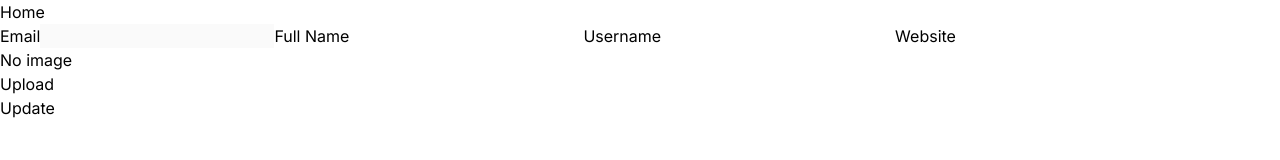
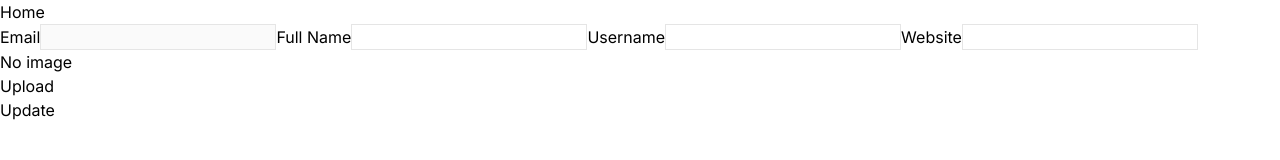
Before and after one commit to adamNanista/cosmetic, a Next.js app: page /account in a window 1280 px wide. Shown: the top 160 px of the page. Built offline with nearby package versions, Linux system fonts and the light colour scheme; no server answers; the database is empty.

Commit message:
este nejake css

```diff
--- a/app/login/page.tsx
+++ b/app/login/page.tsx
@@ -4,9 +4,9 @@ export default function LoginPage() {
 	return (
 		<form>
 			<label htmlFor="email">Email:</label>
-			<input id="email" name="email" type="email" required />
+			<input id="email" name="email" type="email" required className="border border-neutral-200" />
 			<label htmlFor="password">Password:</label>
-			<input id="password" name="password" type="password" required />
+			<input id="password" name="password" type="password" required className="border border-neutral-200" />
 			<button formAction={login}>Log in</button>
 			<button formAction={signup}>Sign up</button>
 		</form>
--- a/components/accountForm.tsx
+++ b/components/accountForm.tsx
@@ -66,13 +66,13 @@ export default function AccountForm({ user }: { user: User | null }) {
 	return (
 		<div>
 			<label>Email</label>
-			<input type="text" value={user?.email} disabled />
+			<input type="text" value={user?.email} disabled className="border border-neutral-200" />
 			<label>Full Name</label>
-			<input type="text" value={fullname || ""} onChange={(e) => setFullname(e.target.value)} />
+			<input type="text" value={fullname || ""} onChange={(e) => setFullname(e.target.value)} className="border border-neutral-200" />
 			<label>Username</label>
-			<input type="text" value={username || ""} onChange={(e) => setUsername(e.target.value)} />
+			<input type="text" value={username || ""} onChange={(e) => setUsername(e.target.value)} className="border border-neutral-200" />
 			<label>Website</label>
-			<input type="url" value={website || ""} onChange={(e) => setWebsite(e.target.value)} />
+			<input type="url" value={website || ""} onChange={(e) => setWebsite(e.target.value)} className="border border-neutral-200" />
 			<Avatar
 				uid={user?.id ?? null}
 				url={avatar_url}
```
